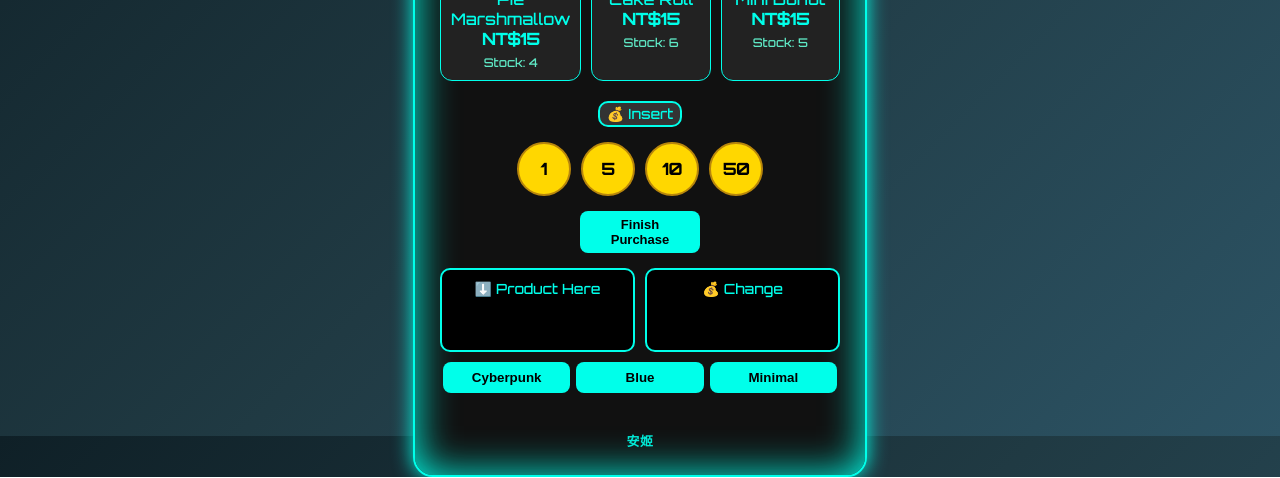
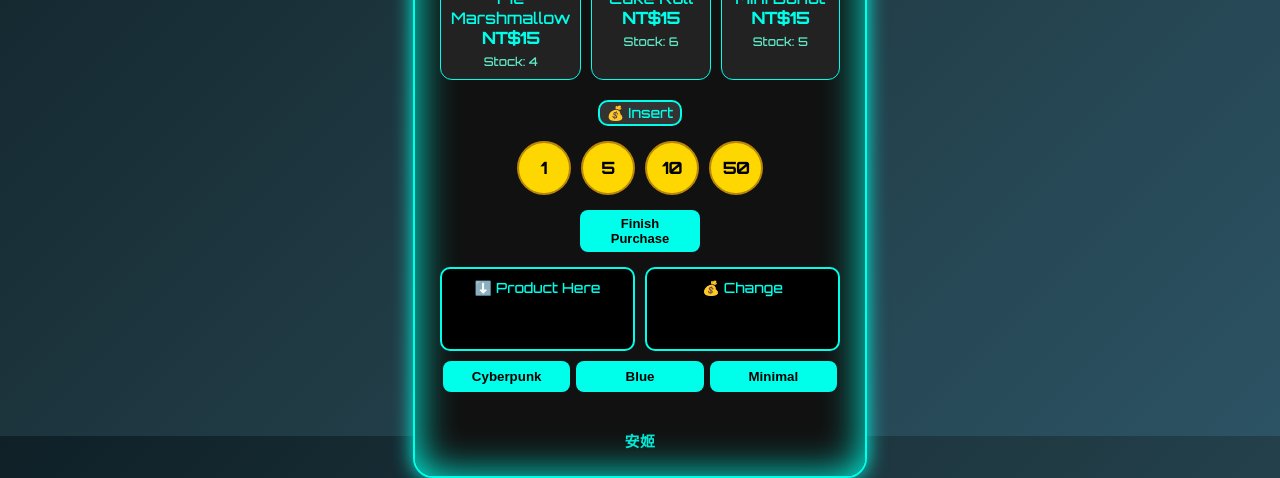
Before and after one commit to angii6236/Vending-Machine, a plain HTML site: page index.html in a window 1280 px wide. Shown: the part 364-842 px from the top of the page. Drawn offline with Linux system fonts and the light colour scheme.

Commit message:
footer title size adjustment

```diff
--- a/index.html
+++ b/index.html
@@ -241,7 +241,7 @@
 
   /* small signature at the bottom of the vending machine */
   .signature {
-    font-size: 13px; /* small but readable */
+    font-size: 15px; /* slightly larger but still subtle */
     text-align: center;
     margin-top: 8px;
     opacity: 0.9;
```
